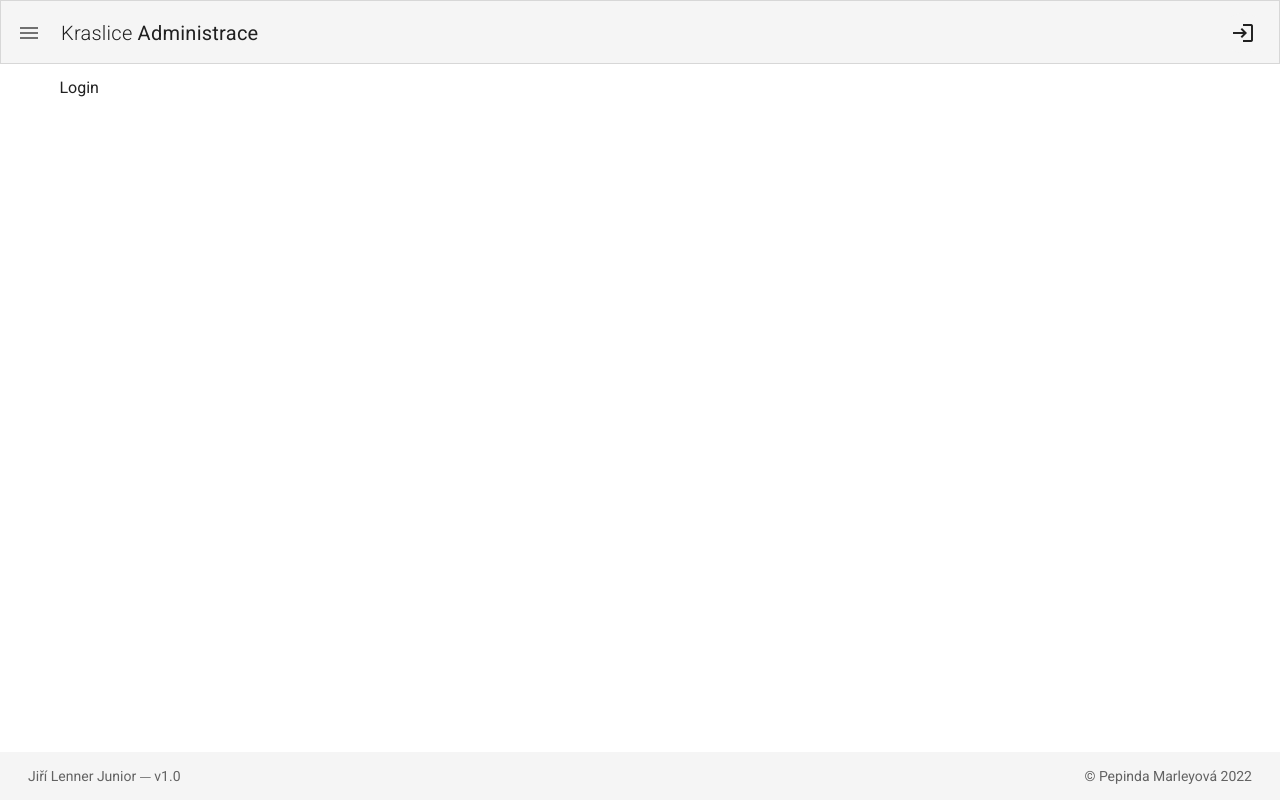
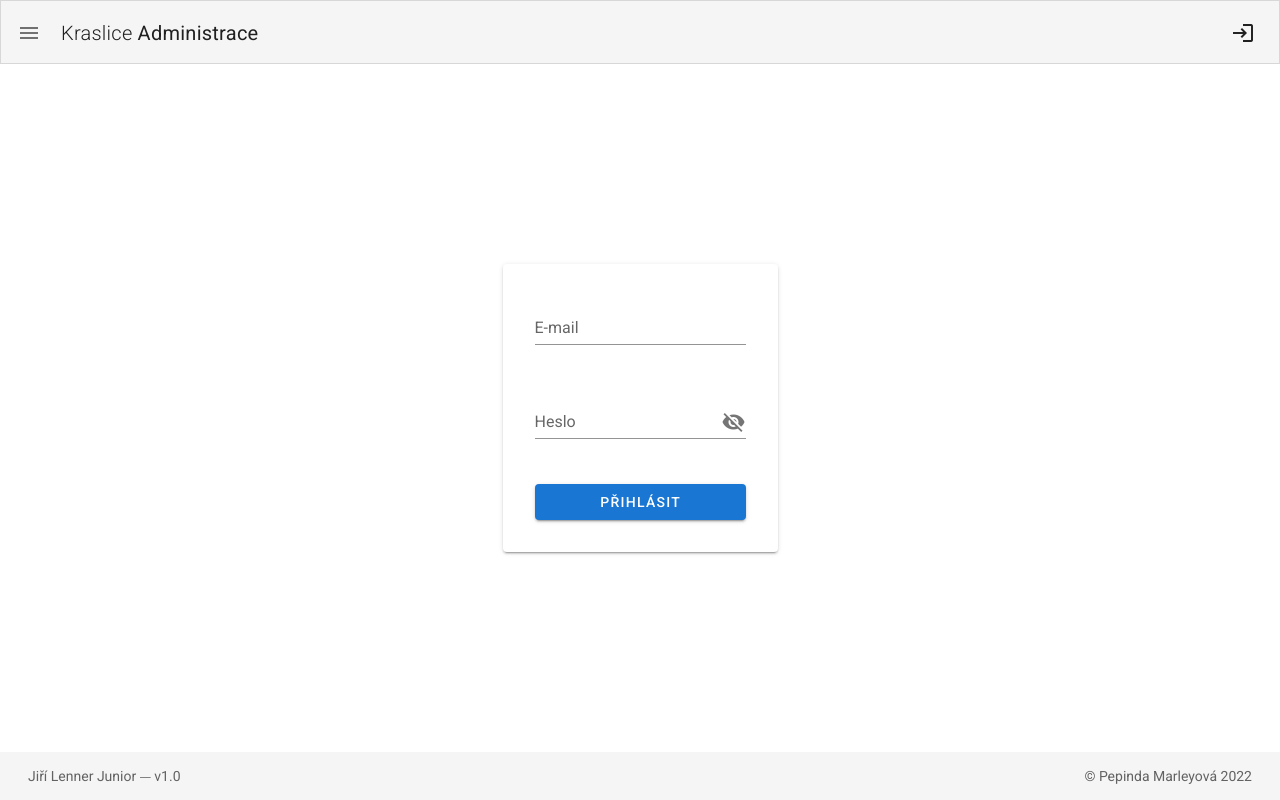
Before and after one commit to Jiri-Lenner/project_vejce_administration, a Vue app: page /login in a window 1280 px wide. Built offline with nearby package versions, Linux system fonts and the light colour scheme.

Commit message:
basic login function checkpoint

```diff
--- a/src/App.vue
+++ b/src/App.vue
@@ -83,7 +83,7 @@
 			</v-list>
 		</v-navigation-drawer>
 		<v-main>
-			<v-container>
+			<v-container fill-height>
 				<router-view />
 			</v-container>
 		</v-main>
--- a/src/store/index.js
+++ b/src/store/index.js
@@ -15,8 +15,22 @@ const vuexLocalStorage = new VuexPersist({
 export default new Vuex.Store({
 	state: {
 		token: '',
+		user: {},
 	},
-	mutations: {},
+	mutations: {
+		setToken(state, token) {
+			state.token = token;
+		},
+		resetToken(state) {
+			state.token = '';
+		},
+		setUser(state, user) {
+			state.user = user;
+		},
+		resetUser(state) {
+			state.user = {};
+		},
+	},
 	actions: {},
 	modules: {},
 	plugins: [vuexLocalStorage.plugin],
--- a/src/views/Login.vue
+++ b/src/views/Login.vue
@@ -1,9 +1,159 @@
 <template>
-	<div>Login</div>
+	<v-container
+		fill-height
+		d-flex
+		align-center
+		justify-center
+	>
+		<v-card>
+			<v-form
+				class="pa-8"
+				v-model="valid"
+				lazy-validation
+				ref="form"
+			>
+				<v-row>
+					<v-col
+						><v-text-field
+							v-model="email"
+							:rules="emailRules"
+							label="E-mail"
+							required
+						></v-text-field>
+					</v-col>
+				</v-row>
+				<v-row>
+					<v-col>
+						<v-text-field
+							v-model="password"
+							:append-icon="
+								show
+									? 'mdi-eye'
+									: 'mdi-eye-off'
+							"
+							:rules="[
+								rules.required,
+								rules.min,
+							]"
+							:type="
+								show ? 'text' : 'password'
+							"
+							name="heslo"
+							label="Heslo"
+							hint="Alespoň 8 znaků"
+							class="input-group--focused"
+							@click:append="show = !show"
+						></v-text-field>
+					</v-col>
+				</v-row>
+				<v-row>
+					<v-col class="ma-0">
+						<v-btn
+							block
+							:disabled="!valid || loading"
+							:loading="loading"
+							color="primary"
+							class="ma-0"
+							@click="validate"
+						>
+							Přihlásit
+						</v-btn>
+					</v-col>
+				</v-row>
+			</v-form>
+		</v-card>
+	</v-container>
 </template>
 
 <script>
 export default {
 	name: 'Login',
+	data() {
+		return {
+			show: false,
+			email: '',
+			password: '',
+			loading: false,
+			rules: {
+				required: value =>
+					!!value || 'Zadejte jméno',
+				min: v =>
+					v.length >= 8 || 'Minimalně 8 znaků',
+			},
+			valid: true,
+			emailRules: [
+				v => !!v || 'Zadejte E-mail',
+				v =>
+					/.+@.+\..+/.test(v) ||
+					'E-mail mustí být platný',
+			],
+		};
+	},
+	methods: {
+		async validate() {
+			const validation = this.$refs.form.validate();
+
+			if (validation) {
+				this.loading = true;
+				const response = await fetch(
+					'http://localhost:3000/api/v1/users/login',
+					{
+						method: 'POST',
+						headers: {
+							'Content-Type':
+								'application/json',
+						},
+
+						body: JSON.stringify({
+							data: {
+								password: this.password,
+								email: this.email,
+							},
+						}),
+					}
+				);
+				const formatedResponse =
+					await response.json();
+
+				if (formatedResponse.status == 'success') {
+					// store the token to the local storage
+					this.$store.commit(
+						'setToken',
+						formatedResponse.token
+					);
+
+					// requst data for the users profile!!
+					const userData = await fetch(
+						`http://localhost:3000/api/v1/users/info/${formatedResponse.sub}`,
+						{
+							method: 'POST',
+							headers: {
+								'Content-Type':
+									'application/json',
+								Authorization: `Bearer ${this.$store.state.token}`,
+							},
+						}
+					);
+					const formatedUserData = (
+						await userData.json()
+					).data.user;
+
+					// store the user data to store
+					this.$store.commit(
+						'setUser',
+						formatedUserData
+					);
+
+					// redirect
+					this.$router.push({name: 'Dashboard'});
+				} else {
+					// show error alert and clear the form
+				}
+				this.loading = false;
+				// TODO => mounted => check token by requesting users data => if expired => login
+				// TODO => role => admin => can see the users panel
+			}
+		},
+	},
 };
 </script>
--- a/src/views/Users.vue
+++ b/src/views/Users.vue
@@ -1,5 +1,5 @@
 <template>
-	<div>Uživatele</div>
+	<v-container><div>Uzivatele</div></v-container>
 </template>
 
 <script>
```
